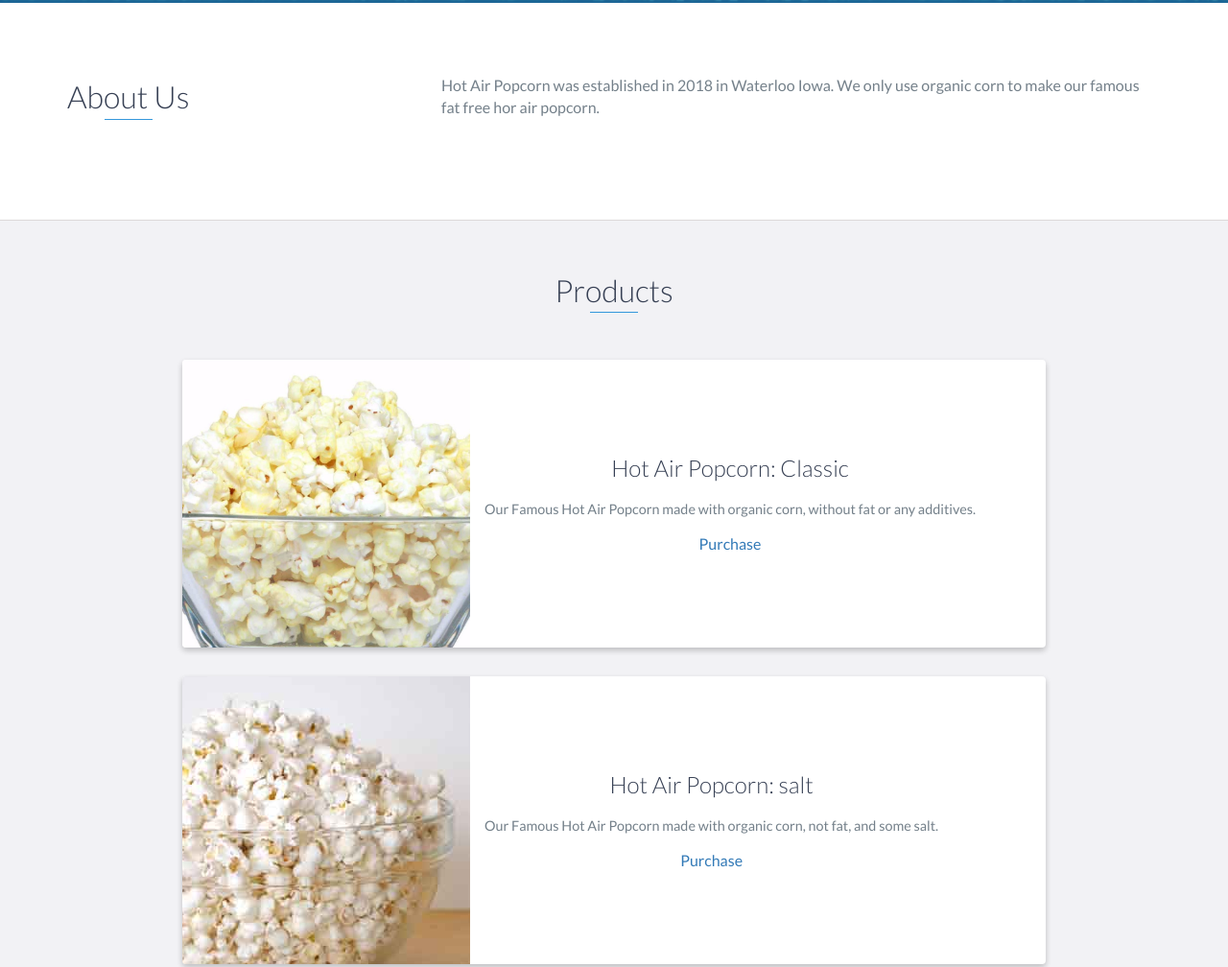
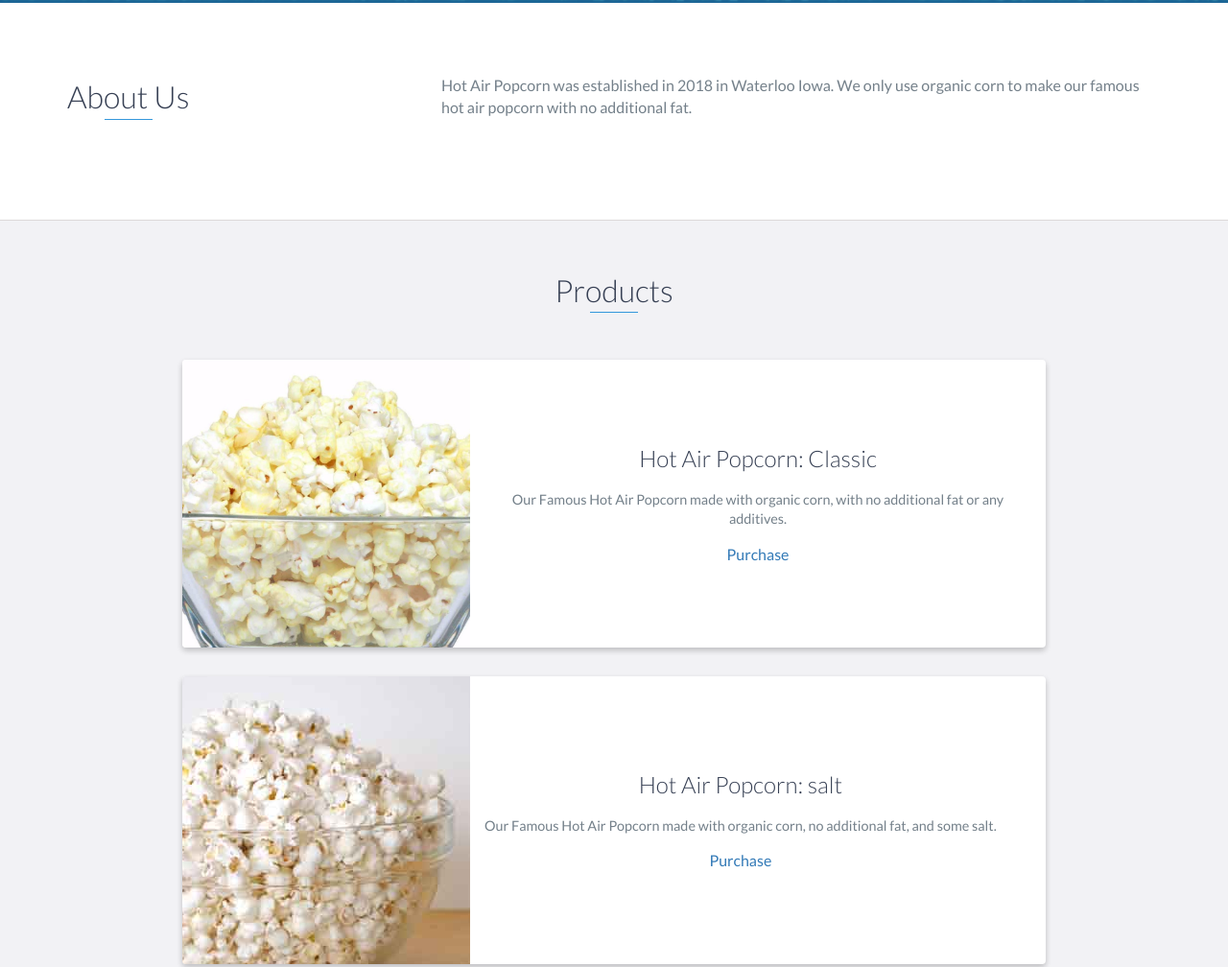
Before and after one commit to DimaMukhin/hot-air-popcorn, a website: page index.html in a window 1280 px wide. Shown: the part 797-1805 px from the top of the page at 96% size. Drawn offline with nearby package versions, Linux system fonts and the light colour scheme.

Commit message:
changed description

```diff
--- a/index.html
+++ b/index.html
@@ -40,7 +40,7 @@
     <div id="lead">
         <div id="lead-content">
             <h1>HOT AIR POPCORN</h1>
-            <h2>Fat Free Organic Popcorn</h2>
+            <h2>Organic Popcorn With No Additional Fat</h2>
         </div>
         <!-- End #lead-content -->
 
@@ -63,7 +63,7 @@
                 </div>
                 <div class="col-md-8">
                     <p>
-                        Hot Air Popcorn was established in 2018 in Waterloo Iowa. We only use organic corn to make our famous fat free hor air popcorn.
+                        Hot Air Popcorn was established in 2018 in Waterloo Iowa. We only use organic corn to make our famous hot air popcorn with no additional fat.
                     </p>
                 </div>
             </div>
@@ -83,7 +83,7 @@
                     <div class="project-info">
                         <h3>Hot Air Popcorn: Classic</h3>
                         <p>
-                            Our Famous Hot Air Popcorn made with organic corn, without fat or any additives.
+                            Our Famous Hot Air Popcorn made with organic corn, with no additional fat or any additives.
                         </p>
                         <a href="#">Purchase</a>
                     </div>
@@ -99,7 +99,7 @@
                     <div class="project-info">
                         <h3>Hot Air Popcorn: salt</h3>
                         <p>
-                            Our Famous Hot Air Popcorn made with organic corn, not fat, and some salt.
+                            Our Famous Hot Air Popcorn made with organic corn, no additional fat, and some salt.
                         </p>
                         <a href="#">Purchase</a>
                     </div>
```
